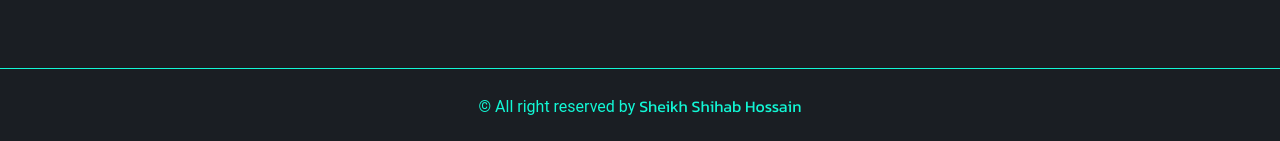
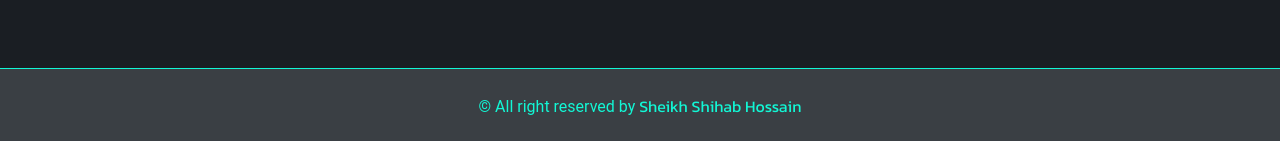
Before and after one commit to iamshihab2020/portfolio, a React (Vite) app: page / in a window 1280 px wide. Shown: the part 3465-3606 px from the top of the page. Built offline with nearby package versions, Linux system fonts and the light colour scheme.

Commit message:
Footer Final

```diff
--- a/src/Components/Pages/Shared/FooterComp/FooterCamp.jsx
+++ b/src/Components/Pages/Shared/FooterComp/FooterCamp.jsx
@@ -3,7 +3,7 @@ import { Link } from "react-router-dom";
 
 export function FooterCamp() {
   return (
-    <footer className="w-full  border-t border-secondary-200 py-6">
+    <footer className="w-full  border-t border-secondary-200 py-6 bg-primary-800">
       <Typography
         color="blue-gray"
         className="font-normal text-center text-secondary-200 "
```
